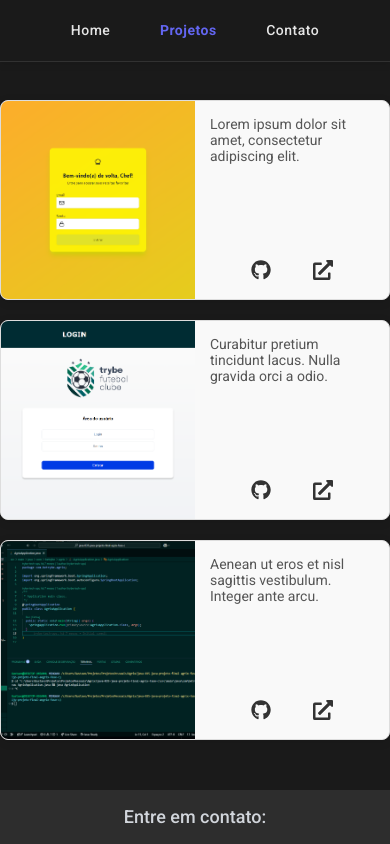
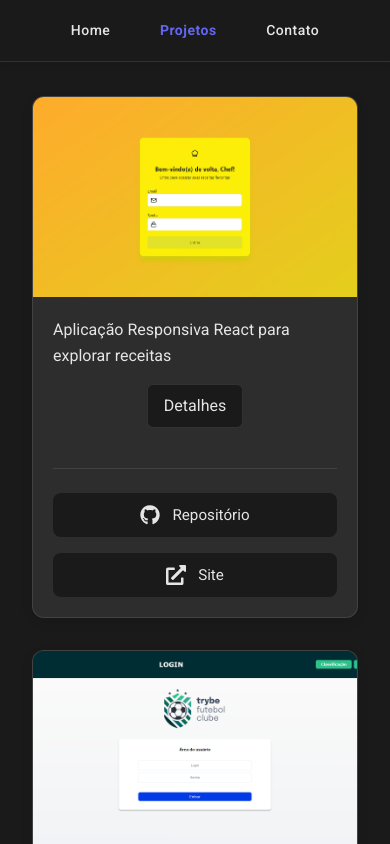
Before and after one commit to Gustavo-GPG/Gustavo-Portifolio, a React (Vite) app: page /Gustavo-Portifolio/Projetos in a window 390 px wide. Shown: the top 844 px of the page. Built offline with nearby package versions, Linux system fonts and the light colour scheme.

Commit message:
finalizando estrutura do projeto e css parte 1

```diff
--- a/src/App.tsx
+++ b/src/App.tsx
@@ -2,6 +2,7 @@ import Home from './Pages/Home'
 import { Route, Routes } from 'react-router-dom';
 import Projetos from './Pages/Projetos';
 import Contato from './Pages/Contato';
+import DetaleProjeto from './Pages/DetaleProjeto';
 
 
 function App() {
@@ -11,6 +12,7 @@ function App() {
       <Route path="/Gustavo-Portifolio" element={<Home />} />
       <Route path='/Gustavo-Portifolio/Projetos' element={<Projetos />} />
       <Route path='/Gustavo-Portifolio/Contato' element={<Contato />} />
+      <Route path='/Gustavo-Portifolio/Projetos/:id' element={<DetaleProjeto />} />
       <Route path="*" element={<h1>Not Found</h1>} />
     </Routes>
   )
--- /dev/null
+++ b/src/Components/DetalhesProjeto/Detalhes.css
@@ -0,0 +1,91 @@
+.detalhe-projeto {
+    max-width: 900px;
+    margin: 6rem auto 4rem;
+    padding: 2rem;
+    background-color: var(--secondary);
+    border-radius: 12px;
+    box-shadow: 0 4px 12px rgba(0, 0, 0, 0.1);
+    border: 1px solid rgba(255, 255, 255, 0.1);
+  }
+
+  .detalhe-projeto h1 {
+    font-size: 2.5rem;
+    color: var(--accent);
+    text-align: center;
+    margin-bottom: 2rem;
+    font-weight: 700;
+  }
+
+  .detalhe-projeto img {
+    width: 100%;
+    max-height: 500px;
+    object-fit: cover;
+    border-radius: 8px;
+    margin-bottom: 2rem;
+    box-shadow: 0 4px 8px rgba(0, 0, 0, 0.2);
+  }
+
+  .detalhe-projeto p {
+    color: var(--text);
+    line-height: 1.8;
+    font-size: 1.1rem;
+    margin-bottom: 2rem;
+    text-align: justify;
+  }
+
+  .icones-detales {
+    display: flex;
+    justify-content: center;
+    gap: 2rem;
+    margin-top: 2rem;
+    padding-top: 1.5rem;
+    border-top: 1px solid rgba(255, 255, 255, 0.1);
+  }
+
+  .icones-detales a {
+    color: var(--text);
+    padding: 0.75rem 1.5rem;
+    border-radius: 8px;
+    background-color: var(--primary);
+    display: flex;
+    align-items: center;
+    gap: 0.5rem;
+    text-decoration: none;
+    transition: all 0.3s ease;
+  }
+
+  .icones-detales a:hover {
+    color: var(--accent);
+    transform: translateY(-2px);
+    box-shadow: 0 4px 12px rgba(99, 102, 241, 0.2);
+  }
+
+
+  /* Responsive adjustments */
+  @media (max-width: 768px) {
+    .detalhe-projeto {
+      margin: 5rem 1rem 3rem;
+      padding: 1.5rem;
+    }
+
+    .detalhe-projeto h1 {
+      font-size: 2rem;
+    }
+
+    .detalhe-projeto img {
+      max-height: 300px;
+    }
+
+    .detalhe-projeto p {
+      font-size: 1rem;
+    }
+
+    .icones-detales {
+      flex-direction: column;
+      gap: 1rem;
+    }
+
+    .icones-detales a {
+      justify-content: center;
+    }
+  }
--- /dev/null
+++ b/src/Components/DetalhesProjeto/index.tsx
@@ -0,0 +1,74 @@
+
+import { useParams } from 'react-router-dom';
+import Projeto1 from "../../assets/Capa ProjetoAPPReceitas.png";
+import Projeto2 from "../../assets/Capa ProjetoTFC.png";
+import Projeto3 from "../../assets/Capa ProjetoAgrix.png";
+import { FaExternalLinkAlt, FaGithub } from "react-icons/fa";
+import "./Detalhes.css";
+
+
+function Detalhes() {
+    const { id } = useParams();
+    const descricaoProjeto1 = "Este é um aplicativo web responsivo desenvolvido durante meus estudos na Trybe. Ele permite explorar receitas de alimentos e bebidas, seguir instruções detalhadas e favoritar preferidas. O projeto utiliza as APIs Meals (https://www.themealdb.com/) e Cocktail (https://www.thecocktaildb.com/). Foi desenvolvido em um sprint com 6 pessoas, onde usamos Kanban no Trello e comunicação via Slack para organização. Minha contribuição principal foi na comunicação com a API, montagem de componentes e testes. Embora não tenha desenvolvido toda a lógica da aplicação, fui responsável por todo o CSS. O projeto ainda não está completamente finalizado e pode apresentar alguns bugs ou erros visuais no CSS.";
+    const descricaoTFC = "O TFC é um site informativo sobre partidas e classificações de futebol! ⚽️ No desenvolvimento desse projeto, fui responsável por criar a API seguindo a abordagem TDD e garantir a integração das aplicações usando Docker Compose, para que todas funcionassem consumindo um banco de dados. Para isso, desenvolvi um back-end dockerizado, modelando os dados com Sequelize e implementando todas as regras de negócio definidas no projeto. O objetivo era garantir que a API fornecesse corretamente os dados necessários para o front-end já disponível, permitindo que a tabela de classificação fosse exibida corretamente para os usuários do sistema.";
+    ``
+    const descricaoAgrix = "Essa é uma aplicação Spring Boot que desenvolvi ao final dos meus estudos na Trybe. A aplicação possui as funcionalidades básicas de criar, ler, atualizar e deletar dados relacionados a fazendas, plantações e fertilizantes, tudo com base no ambiente Spring, usando Spring Data JPA, Spring Web, Spring Security e Spring Boot.";
+
+
+    const projetos = [
+        {
+          id: 1,
+          nome: "App Receitas",
+          imagem: Projeto1,
+          descricao: descricaoProjeto1,
+          linkGithub: 'https://github.com/Gustavo-GPG/AppReceitasDeploy',
+          linkSite: 'https://gustavo-gpg.github.io/AppReceitasDeploy/',
+        },
+        {
+          id: 2,
+          nome: "Futebol Clube",
+          imagem: Projeto2,
+          descricao: descricaoTFC,
+          linkGithub: 'https://github.com/Gustavo-GPG/FutebolClube',
+          linkSite: 'https://github.com/exemplo/repo2',
+        },
+        {
+          id: 3,
+          nome: "Agrix",
+          imagem: Projeto3,
+          descricao: descricaoAgrix,
+          linkGithub: 'https://github.com/Gustavo-GPG/Agrix',
+          linkSite: 'https://github.com/exemplo/repo2',
+        },
+      ];
+
+      const projeto = projetos.find(proj => proj.id === parseInt(id || '0'));
+
+      if (!projeto) {
+        return <h2>Projeto não encontrado</h2>;
+      }
+
+
+  return (
+    <div>
+        <div className="detalhe-projeto">
+            <h1>{projeto.nome}</h1>
+            <img src={projeto.imagem} alt={projeto.nome} />
+            <p>{projeto.descricao}</p>
+
+            <div className="icones-detales">
+                <a href={projeto.linkGithub} target="_blank" rel="noopener noreferrer">
+                    <FaGithub size={20} />
+                    Visite o repositório
+                </a>
+                <a href={projeto.linkSite} target="_blank" rel="noopener noreferrer">
+                    <FaExternalLinkAlt size={20} />
+                    Acesse o site
+                </a>
+            </div>
+        </div>
+    </div>
+  );
+}
+
+export default Detalhes;
--- a/src/Components/ProjetosCarrosel/Pojetos.css
+++ b/src/Components/ProjetosCarrosel/Pojetos.css
@@ -33,7 +33,7 @@
   border-radius: 0.5rem;
 }
 
-.carousel-image {
+.carousel-image-active {
   position: absolute;
   top: 0;
   left: 0;
@@ -41,10 +41,10 @@
   height: 100%;
   object-fit: cover;
   opacity: 0;
-  transition: opacity 0.5s;
+  transition: opacity 0.5s ease-in-out;
 }
 
-.carousel-image.active {
+.carousel-image-active {
   opacity: 1;
 }
 
--- a/src/Components/ProjetosCarrosel/index.tsx
+++ b/src/Components/ProjetosCarrosel/index.tsx
@@ -3,8 +3,10 @@ import "./Pojetos.css"; // Importando o CSS
 import projeto1 from "../../assets/Capa ProjetoAPPReceitas.png";
 import projeto2 from "../../assets/Capa ProjetoTFC.png";
 import projeto3 from "../../assets/Capa ProjetoAgrix.png";
+import { useNavigate } from "react-router-dom";
 
 function ProjetosCarrosel() {
+  const navigate = useNavigate();
   const images = [
     projeto1,
     projeto2,
@@ -32,14 +34,12 @@ function ProjetosCarrosel() {
         </button>
 
         <div className="carousel-images">
-          {images.map((img, index) => (
-            <img
-              key={index}
-              src={img}
-              alt={`Slide ${index + 1}`}
-              className={`carousel-image ${index === currentIndex ? "active" : ""}`}
-            />
-          ))}
+        <img
+          src={images[currentIndex]}
+          alt={`Slide ${currentIndex + 1}`}
+          className="carousel-image-active"
+          onClick={() => navigate(`/Gustavo-Portifolio/projetos/${currentIndex + 1}`)}
+        />
         </div>
 
         <button className="carousel-btn next" onClick={nextSlide}>
--- a/src/Components/ProjetosLista/ProjetosLista.css
+++ b/src/Components/ProjetosLista/ProjetosLista.css
@@ -1,37 +1,35 @@
 .projetosList-Container {
-  display: flex;
-  flex-direction: column;
-  align-items: center;
-  gap: 20px;
-  padding-top: 50px;
-  padding-bottom: 50px;
-  width: 100%;
+  max-width: 1200px;
+  margin: 6rem auto 4rem;
+  padding: 2rem;
 }
 
 .projetos-lista {
   display: flex;
   flex-direction: column;
-  gap: 20px;
-  align-items: center;
-  padding-top: 50px;
+  gap: 2rem;
 }
 
 .projeto-card {
   display: flex;
-  width: 100%;
-  max-width: 500px; /* Ajusta o tamanho máximo do card */
-  height: 200px; /* Define a altura do card */
-  border: 1px solid #ddd;
-  border-radius: 8px;
+  background-color: var(--secondary);
+  border-radius: 12px;
+  box-shadow: 0 4px 12px rgba(0, 0, 0, 0.1);
+  border: 1px solid rgba(255, 255, 255, 0.1);
   overflow: hidden;
-  box-shadow: 0 2px 10px rgba(0, 0, 0, 0.1);
-  background-color: #f9f9f9;
+  height: 280px;
 }
 
 .projeto-imagem {
   width: 50%;
   height: 100%;
   object-fit: cover;
+  cursor: pointer;
+  transition: opacity 0.3s ease;
+}
+
+.projeto-imagem:hover {
+  opacity: 0.9;
 }
 
 .projeto-conteudo {
@@ -39,35 +37,106 @@
   display: flex;
   flex-direction: column;
   justify-content: space-between;
-  padding: 15px;
+  padding: 1.5rem;
 }
 
 .projeto-conteudo p {
-  font-size: 14px;
-  color: #555;
+  color: var(--text);
+  line-height: 1.6;
+  font-size: 1.1rem;
   margin: 0;
-  flex-grow: 1;
+}
+
+.detalhes-link {
+  display: inline-block;
+  margin-top: 1rem;
+  padding: 0.5rem 1rem;
+  background-color: var(--primary);
+  color: var(--text);
+  border-radius: 6px;
+  font-size: 0.9rem;
+  text-align: center;
+  cursor: pointer;
+  transition: all 0.3s ease;
+  border: 1px solid rgba(255, 255, 255, 0.1);
+  width: fit-content;
+  align-self: center;
+}
+
+.detalhes-link:hover {
+  color: var(--accent);
+  transform: translateY(-2px);
+  box-shadow: 0 4px 12px rgba(99, 102, 241, 0.2);
+}
+
+.detalhes-link:active {
+  transform: translateY(0);
+  box-shadow: 0 2px 6px rgba(99, 102, 241, 0.2);
 }
 
 .icones {
   display: flex;
-  justify-content: space-evenly;
-  padding-top: 10px;
+  justify-content: center;
+  gap: 1.5rem;
+  margin-top: 1.5rem;
+  padding-top: 1.5rem;
+  border-top: 1px solid rgba(255, 255, 255, 0.1);
 }
 
 .icones a {
-  color: #333;
+  color: var(--text);
+  padding: 0.75rem 1.5rem;
+  border-radius: 8px;
+  background-color: var(--primary);
+  display: flex;
+  align-items: center;
+  gap: 0.75rem;
   text-decoration: none;
+  transition: all 0.3s ease;
+  font-size: 0.95rem;
+  min-width: 120px;
+  justify-content: center;
 }
 
 .icones a:hover {
-  color: #0077b6;
+  color: var(--accent);
+  transform: translateY(-2px);
+  box-shadow: 0 4px 12px rgba(99, 102, 241, 0.2);
 }
 
-.icones svg {
-  transition: transform 0.3s ease;
+/* Responsive adjustments */
+@media (max-width: 768px) {
+  .projetosList-Container {
+    margin: 5rem 1rem 3rem;
+    padding: 1rem;
+  }
+
+  .projeto-card {
+    flex-direction: column;
+    height: auto;
+  }
+
+  .projeto-imagem {
+    width: 100%;
+    height: 200px;
+  }
+
+  .projeto-conteudo {
+    width: 100%;
+    padding: 1.25rem;
+  }
+
+  .projeto-conteudo p {
+    font-size: 1rem;
+    margin-bottom: 1rem;
+  }
+
+  .icones {
+    flex-direction: column;
+    gap: 1rem;
+  }
+
+  .icones a {
+    width: 100%;
+  }
 }
-
-.icones svg:hover {
-  transform: scale(1.2);
-}
--- a/src/Components/ProjetosLista/index.tsx
+++ b/src/Components/ProjetosLista/index.tsx
@@ -1,26 +1,31 @@
 import { FaGithub, FaExternalLinkAlt } from 'react-icons/fa';
+import { useNavigate } from 'react-router-dom';
 import Projeto1 from "../../assets/Capa ProjetoAPPReceitas.png";
 import Projeto2 from "../../assets/Capa ProjetoTFC.png";
 import Projeto3 from "../../assets/Capa ProjetoAgrix.png";
 import './ProjetosLista.css';
 
-const ProjetosLista = () => {
+function ProjetosLista() {
+  const navigate = useNavigate();
   const projetos = [
     {
+      id: 1,
       imagem: Projeto1,
-      descricao: 'Lorem ipsum dolor sit amet, consectetur adipiscing elit.',
+      descricao: 'Aplicação Responsiva React para explorar receitas',
       linkGithub: 'https://github.com/Gustavo-GPG/AppReceitasDeploy',
       linkSite: 'https://gustavo-gpg.github.io/AppReceitasDeploy/',
     },
     {
+      id: 2,
       imagem: Projeto2,
-      descricao: 'Curabitur pretium tincidunt lacus. Nulla gravida orci a odio.',
+      descricao: 'Projeto de back-end com sequelize para alimentar um site de partidas de futebol',
       linkGithub: 'https://github.com/Gustavo-GPG/FutebolClube',
       linkSite: 'https://github.com/exemplo/repo2',
     },
     {
+      id: 3,
       imagem: Projeto3,
-      descricao: 'Aenean ut eros et nisl sagittis vestibulum. Integer ante arcu.',
+      descricao: 'Sistema de gerenciamento de fazendas e plantações com Spring Boot',
       linkGithub: 'https://github.com/Gustavo-GPG/Agrix',
       linkSite: 'https://github.com/exemplo/repo2',
     },
@@ -29,17 +34,32 @@ const ProjetosLista = () => {
   return (
     <div className='projetosList-Container'>
         <div className="projetos-lista">
-            {projetos.map((projeto, index) => (
-                <div key={index} className="projeto-card">
-                <img src={projeto.imagem} alt="Projeto" className="projeto-imagem" />
+            {projetos.map((projeto) => (
+                <div
+                  key={projeto.id}
+                  className="projeto-card"
+                >
+                <img
+                  src={projeto.imagem}
+                  alt="Projeto"
+                  className="projeto-imagem"
+                  onClick={() => navigate(`/Gustavo-Portifolio/Projetos/${projeto.id}`)}
+                />
                 <div className="projeto-conteudo">
                     <p>{projeto.descricao}</p>
+                    <p className='detalhes-link'
+                      onClick={() => navigate(`/Gustavo-Portifolio/Projetos/${projeto.id}`)}
+                    >
+                      Detalhes
+                    </p>
                     <div className="icones">
                     <a href={projeto.linkGithub} target="_blank" rel="noopener noreferrer">
                         <FaGithub size={20} />
+                        Repositório
                     </a>
                     <a href={projeto.linkSite} target="_blank" rel="noopener noreferrer">
                         <FaExternalLinkAlt size={20} />
+                        Site
                     </a>
                     </div>
                 </div>
```
Also changed, not shown: src/Pages/DetaleProjeto.tsx (added, +15 -0 lines), src/assets/caroca4.jpeg (deleted), 8 other files (tests, documents, lock files or other folders).
